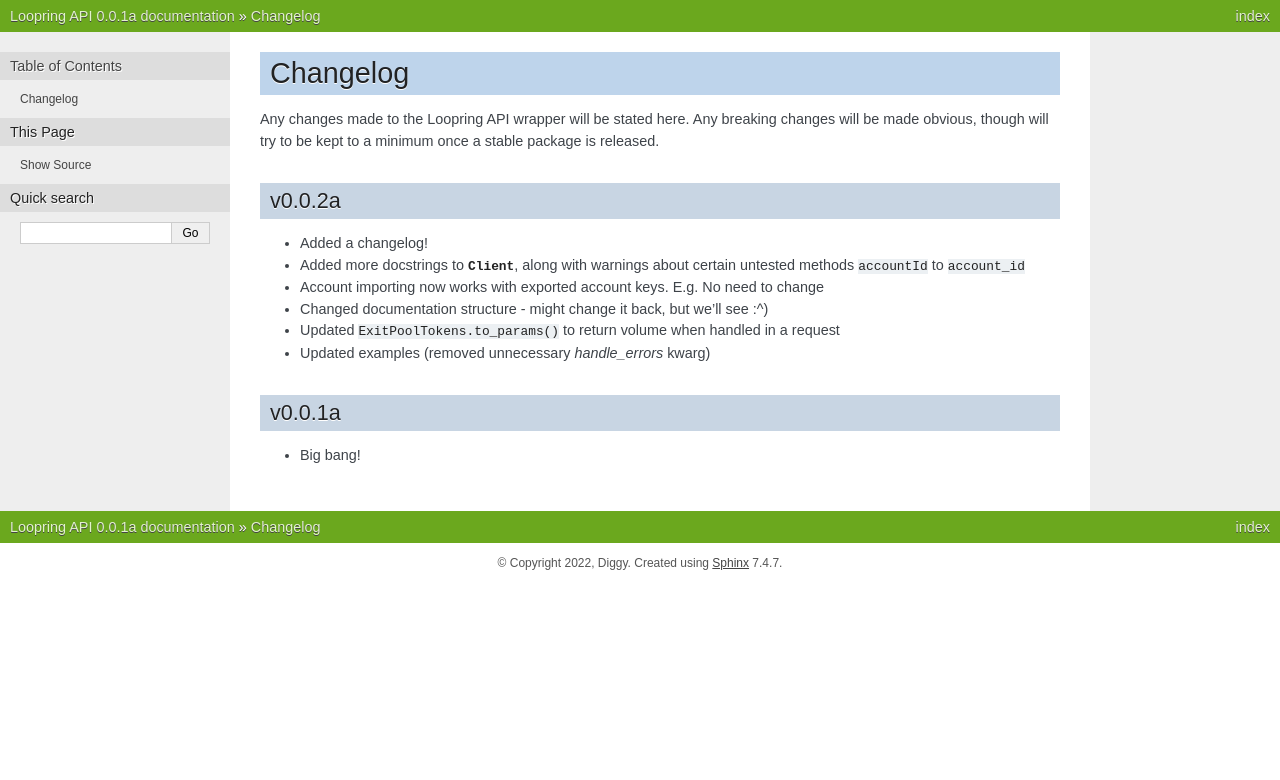
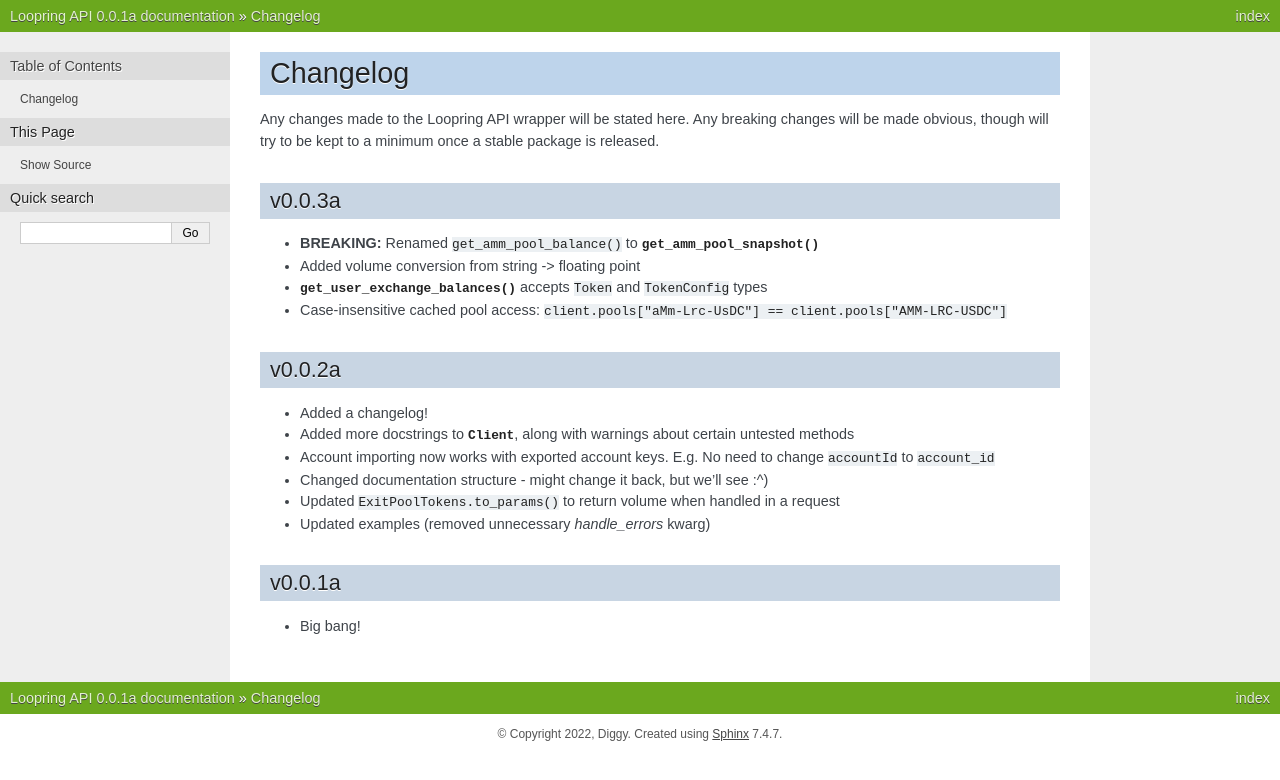
Before and after one commit to DiggidyDev/LoopringAPI, a Sphinx documentation site: the page built from docs/changelog.rst, in a window 1280 px wide. Shown: the top 780 px of the page. Built offline with Sphinx 7.4.7, drawn with Linux system fonts in a browser that asks for light colours.

Commit message:
v0.0.3a Changelog

```diff
--- a/docs/changelog.rst
+++ b/docs/changelog.rst
@@ -8,16 +8,30 @@ changes will be made obvious, though will try to be kept to a minimum once a
 stable package is released.
 
 
+v0.0.3a
+-------
+
+- **BREAKING:** Renamed ``get_amm_pool_balance()`` to
+  :meth:`~loopring.client.Client.get_amm_pool_snapshot()`
+
+- Added volume conversion from string -> floating point
+- :meth:`~loopring.client.Client.get_user_exchange_balances()` accepts ``Token`` and
+  ``TokenConfig`` types
+- Case-insensitive cached pool access: ``client.pools["aMm-Lrc-UsDC"] ==
+  client.pools["AMM-LRC-USDC"]``
+
+
 v0.0.2a
 -------
 
 - Added a changelog!
 - Added more docstrings to :class:`~loopring.client.Client`, along with warnings
   about certain untested methods
+- Account importing now works with exported account keys.  E.g. No need to change
   ``accountId`` to ``account_id``
-- Account importing now works with exported account keys.  E.g. No need to change
 - Changed documentation structure - might change it back, but we'll see :^)
-- Updated ``ExitPoolTokens.to_params()`` to return volume when handled in a request
+- Updated ``ExitPoolTokens.to_params()`` to return volume when
+  handled in a request
 - Updated examples (removed unnecessary `handle_errors` kwarg)
 
 
```
